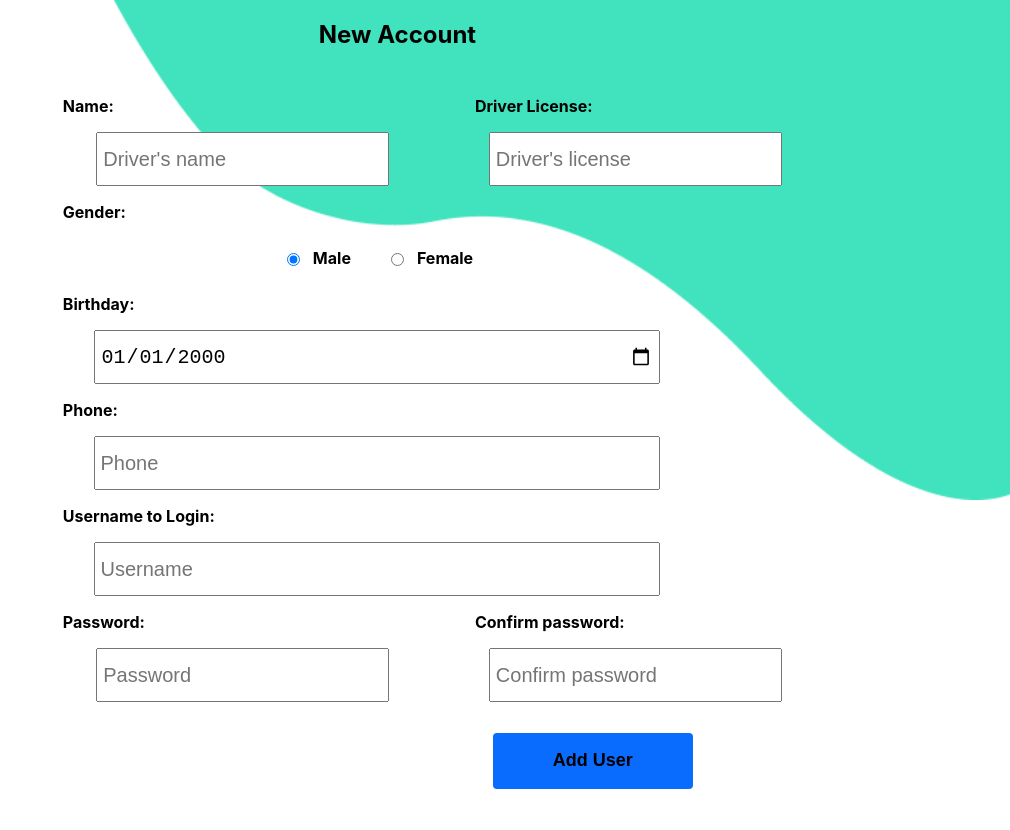
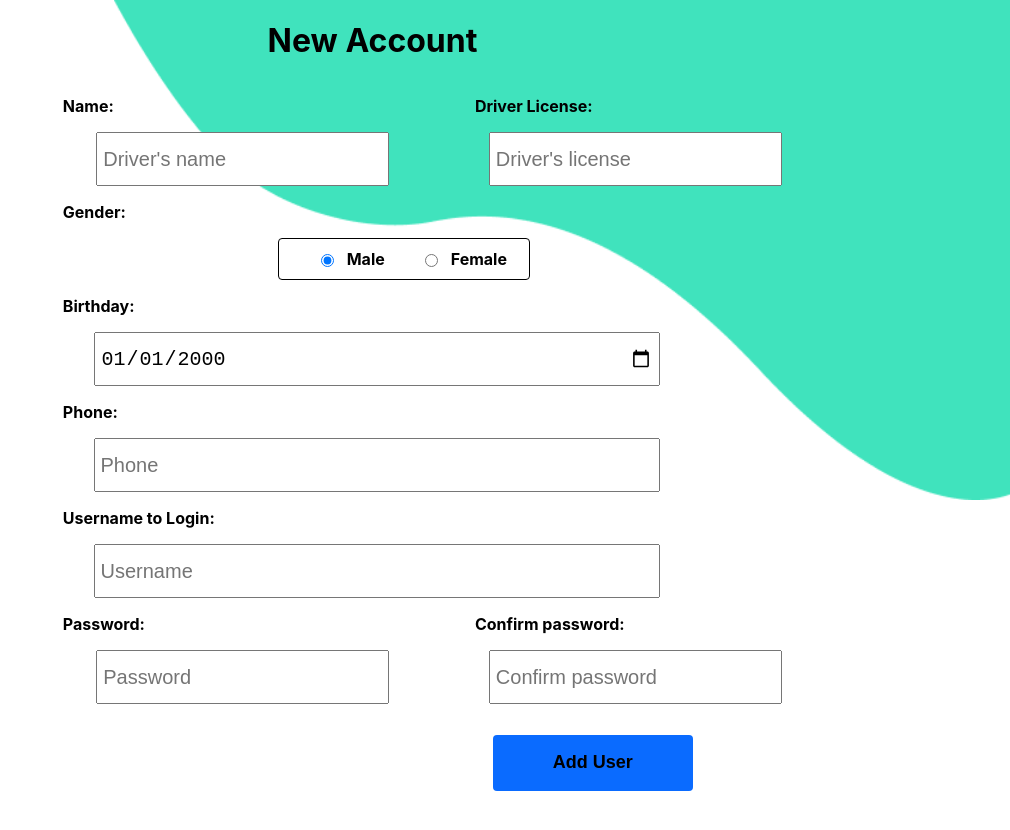
Before and after one commit to nguyenquoc18320/distracted_driver_detection_UI, a React (Create React App) app: page /adduser in a window 1280 px wide. Shown: the top 830 px of the page, without its empty margins (270-1280 px from the left). Built offline with nearby package versions, Linux system fonts and the light colour scheme.

Commit message:
update147

```diff
--- a/src/pages/adduser.js
+++ b/src/pages/adduser.js
@@ -46,7 +46,9 @@ function AddUsers() {
                 const requestOptions = {
                 method: "POST",
                 headers: { "Content-Type": "application/json",
-                "Authorization": "Bearer " + Global.access_token},
+                // "Authorization": "Bearer " + Global.access_token
+                Authorization: "Bearer " + localStorage.getItem("access_token")
+                },
                 body: JSON.stringify({
                     name: name,
                     driver_license: driver_license,
@@ -67,8 +69,12 @@ function AddUsers() {
                     navigate("/manage-user");
                 })
                 .catch(
-                    (error) => console.log(error) // Handle the error response object
-                );
+                    (error) => {console.log(error)
+                        alert("Fail !!!");
+                    }
+                )
+
+                ;
             }else{
                 alert("Confirmation password is not correct!!!")
             }
@@ -81,7 +87,7 @@ function AddUsers() {
         <div className='div_background'>
         <div className='container'>
             <div className='div_header_distrac'>
-                <h2>New Account</h2>
+                <h1>New Account</h1>
             </div>
             <div className='div_body'>
             <div className='div_convert'>
--- a/src/pages/change_pass.js
+++ b/src/pages/change_pass.js
@@ -62,7 +62,7 @@ function UpdatePassword() {
                     { showResults ? <Menu state={user} /> : null }
                 </div>
                 <div className='div_header_distrac'>
-                    <h2>Change your password</h2>
+                    <h1>Change your password</h1>
                 </div>
                 <div className='div_body'>
                     <div className='div_format'>
--- a/src/pages/update_infor.js
+++ b/src/pages/update_infor.js
@@ -41,7 +41,8 @@ function UpdateUser() {
         const requestOptions = {
         method: "PUT",
         headers: { "Content-Type": "application/json",
-        "Authorization": "Bearer " + Global.access_token},
+        Authorization: "Bearer " + localStorage.getItem("access_token")
+        },
         body: JSON.stringify({
             id: data.id,
             name: name,
@@ -60,7 +61,8 @@ function UpdateUser() {
             navigate("/infor",{state: data.data["user"]})
         })
         .catch(
-            (error) => console.log(error) // Handle the error response object
+            (error) => {console.log(error)
+            } // Handle the error response object
         );
       }
 
@@ -73,7 +75,7 @@ function UpdateUser() {
                 { showResults ? <Menu state={data}/> : null }
             </div>
             <div className='div_header_distrac'>
-                <h2>Update Information</h2>
+                <h1>Update Information</h1>
             </div>
             <div className='div_body'>
                 <div className='div_format'>
--- a/src/styles/add_user.css
+++ b/src/styles/add_user.css
@@ -76,6 +76,10 @@
     display: flex;
     flex-wrap: nowrap;
     justify-content: center;
+    border: 0.5px solid black;
+    border-radius: 4px;
+    width: 250px;
+    margin-left: 35%;
 
 }
 .div_gender input{
--- a/src/styles/distraction.css
+++ b/src/styles/distraction.css
@@ -9,7 +9,7 @@
     height: 80px;
     display: flex;
     justify-content: space-between;
-    padding-left: 45%;
+    padding-left: 40%;
 }
 .div_name_product_distrac {
     display: flex;
--- a/src/styles/infor.css
+++ b/src/styles/infor.css
@@ -37,7 +37,7 @@
 .div-border{
     text-align: center;
     /* font-family: cursive; */
-    font-size: 20px;
+    font-size: 28px;
     border: 1.5px solid black;
     padding: 2rem 1rem;
     min-height: 3em;
```
